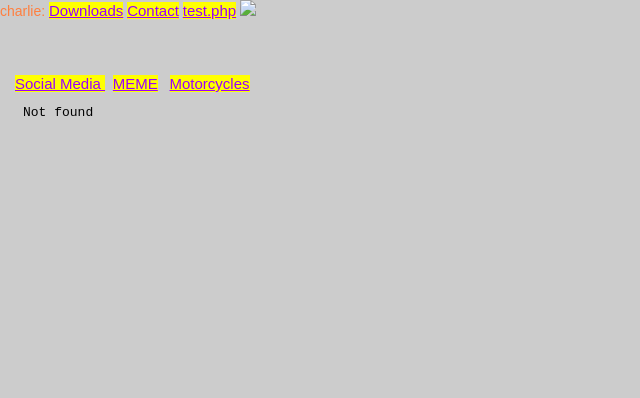
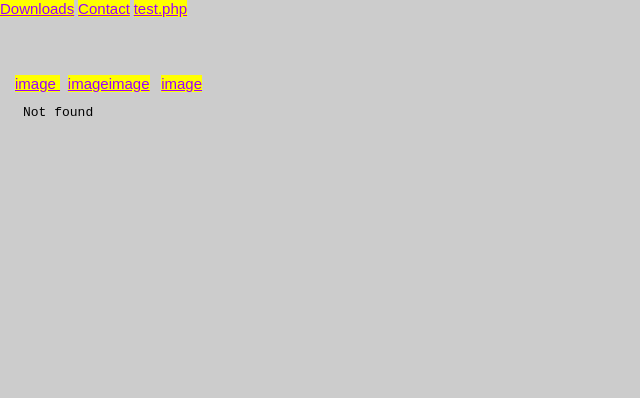
Before and after one commit to readwriterun/ReadWriteRun.github.io, a plain HTML site: page index.html in a window 1280 px wide. Shown: the top 398 px of the page, without its empty margins (0-640 px from the left). Drawn offline with Linux system fonts and the light colour scheme.

Commit message:
Update index.html

```diff
--- a/index.html
+++ b/index.html
@@ -1,7 +1,7 @@
 <!DOCTYPE html>
 <html>
 <head>
-<title>~.Charlie Brown.~</title>
+<title>~ Read Write Run ~</title>
 <style>
 body {margin: 0; padding: 0;
 background-color: #cccccc;
@@ -54,11 +54,10 @@ z-index:0;
 <body>
 <!--menu-->
 	<div id = "menu"></div>
-		charlie:
 		<a href ="downloads/" target = "main" >Downloads</a>
 		<a href = "contact.html" target = "main"> Contact</a>
 		<a href ="test.php" target = "blank_" >test.php</a>
-		<img src = "img/charlie.png" height ="50">
+
 
 <!--end of menu-->
 <div class = "text">
@@ -66,12 +65,12 @@ z-index:0;
 </div>
 
 <div id = "contents">
-<a href = "ross.html" target = "_blank" >Social Media </a>
+<a href = "image" target = "_blank" >image </a>
 	&nbsp;
-<a href = "harambe.html" target = "_blank" >MEME</a>
+<a href = "image" target = "_blank" >imageimage</a>
 
 &nbsp;
-<a href = "motorcycles.html" target = "_blank" >Motorcycles</a>
+<a href = "image" target = "_blank" >image</a>
 
 <iframe src = "intro.html" name = "main" width = "1900" height = "300" frameborder="0" scrolling = "auto"></iframe>
 </div>
```
